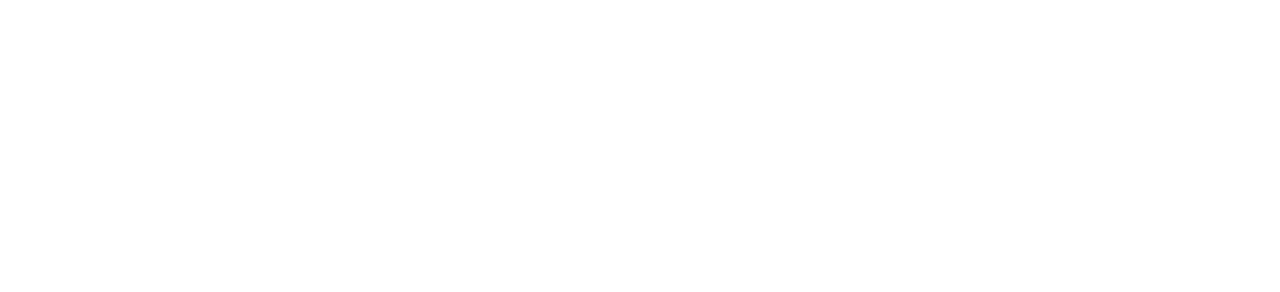
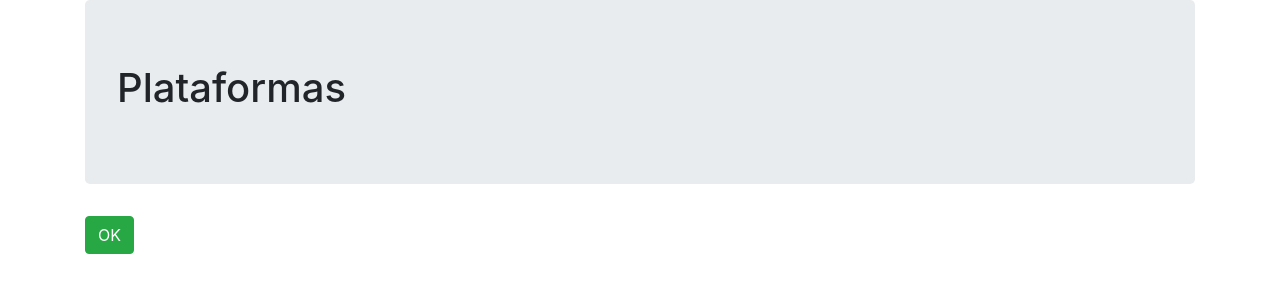
Before and after one commit to PabloSouzaNogueira/Plataforma_Mobile, a website: page index.html in a window 1280 px wide. Drawn offline with nearby package versions, Linux system fonts and the light colour scheme.

Commit message:
Add files via upload

```diff
--- /dev/null
+++ b/ajax_info.txt
@@ -0,0 +1 @@
+Plataformas de Desenvolvimento Mobile
--- a/index.html
+++ b/index.html
@@ -1,12 +1,39 @@
 <!DOCTYPE html>
 <html lang="en">
+
 <head>
     <meta charset="UTF-8">
     <meta name="viewport" content="width=device-width, initial-scale=1.0">
     <meta http-equiv="X-UA-Compatible" content="ie=edge">
     <title>Document</title>
+
+    <link rel="stylesheet" href="https://stackpath.bootstrapcdn.com/bootstrap/4.1.3/css/bootstrap.min.css" integrity="sha384-MCw98/SFnGE8fJT3GXwEOngsV7Zt27NXFoaoApmYm81iuXoPkFOJwJ8ERdknLPMO" crossorigin="anonymous">
 </head>
+
 <body>
 
+    <div class="container">
+
+        <div class="jumbotron">
+            <h1>Plataformas</h1>
+        </div>
+        <div id="demo"></div>
+        <button class="btn btn-success" onclick="loadDoc()">OK</button>
+
+    </div>
 </body>
+
+<script>
+    function loadDoc() {
+        var xhttp = new XMLHttpRequest();
+        xhttp.onreadystatechange = function () {
+            if (this.readyState == 4 && this.status == 200) {
+                document.getElementById("demo").innerHTML = this.responseText;
+            }
+        };
+        xhttp.open("GET", "ajax_info.txt", true);
+        xhttp.send();
+    }
+</script>
+
 </html>
```
Also changed, not shown: server.js (added, +8 -0 lines).
